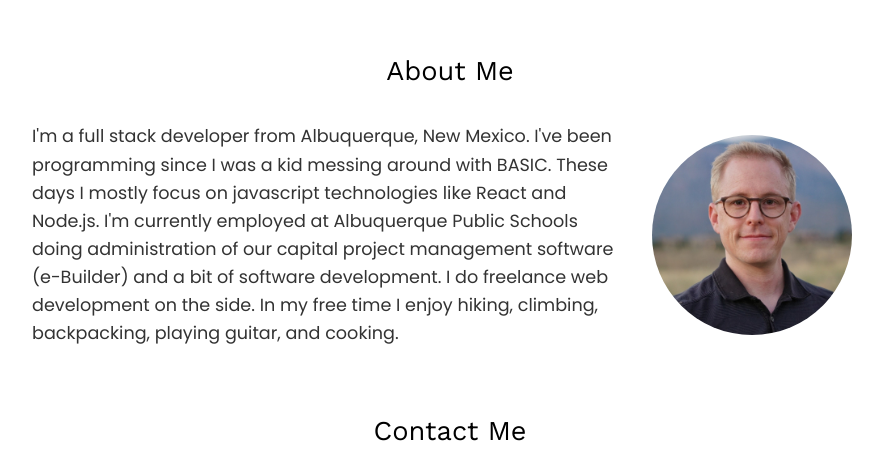
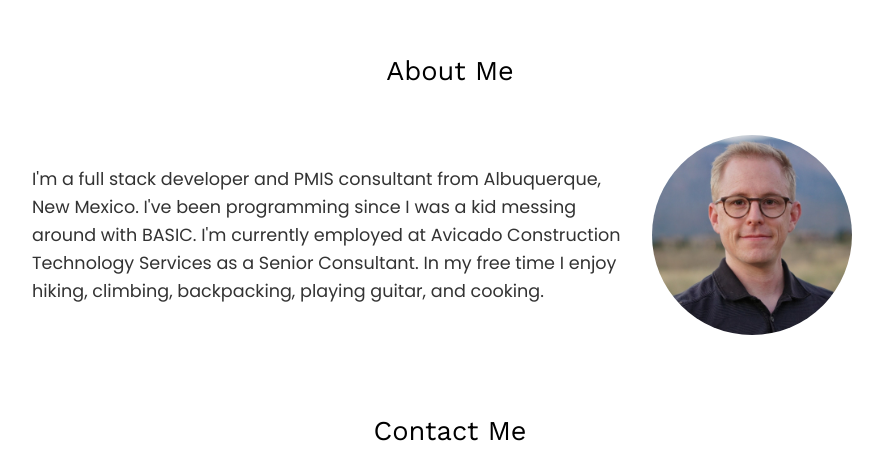
Before and after one commit to haackr/haackr-website, a Gatsby site: page / in a window 1280 px wide. Shown: the part 667-1143 px from the top of the page, without its empty margins (190-1073 px from the left). Built offline with nearby package versions, Linux system fonts and the light colour scheme; Gatsby itself is replaced by a stand-in of ours.

Commit message:
update bio

```diff
--- a/src/pages/index.js
+++ b/src/pages/index.js
@@ -109,14 +109,10 @@ const IndexPage = () => {
                 quality={100}
               />
               <p>
-                I'm a full stack developer from Albuquerque, New Mexico. I've
+                I'm a full stack developer and PMIS consultant from Albuquerque, New Mexico. I've
                 been programming since I was a kid messing around with BASIC.
-                These days I mostly focus on javascript technologies like React
-                and Node.js. I'm currently employed at Albuquerque Public
-                Schools doing administration of our capital project management
-                software (e-Builder) and a bit of software development. I do
-                freelance web development on the side. In my free time I enjoy
-                hiking, climbing, backpacking, playing guitar, and cooking.
+                I'm currently employed at Avicado Construction Technology Services as a Senior Consultant.
+                In my free time I enjoy hiking, climbing, backpacking, playing guitar, and cooking.
               </p>
             </div>
           </HomeSection>
```
